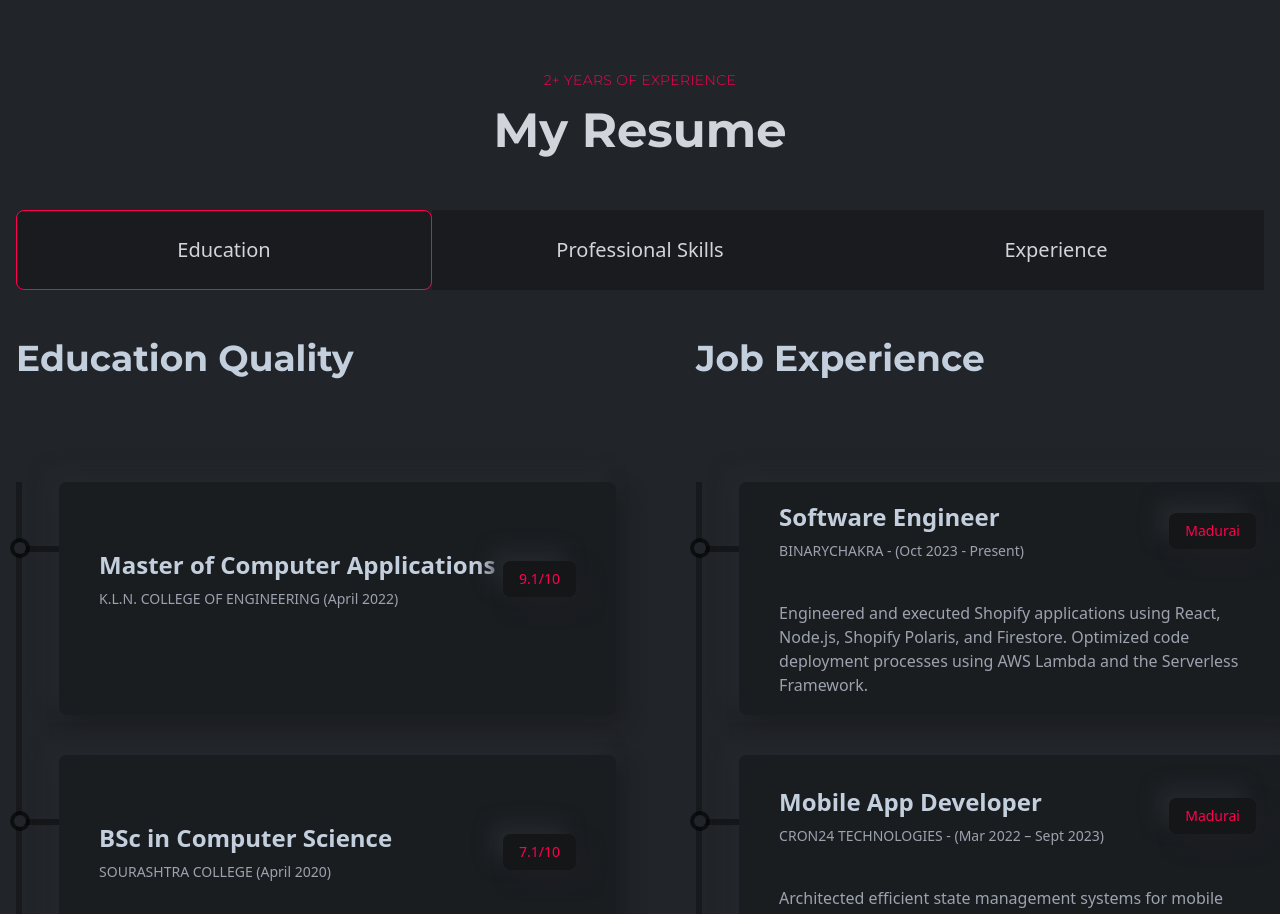
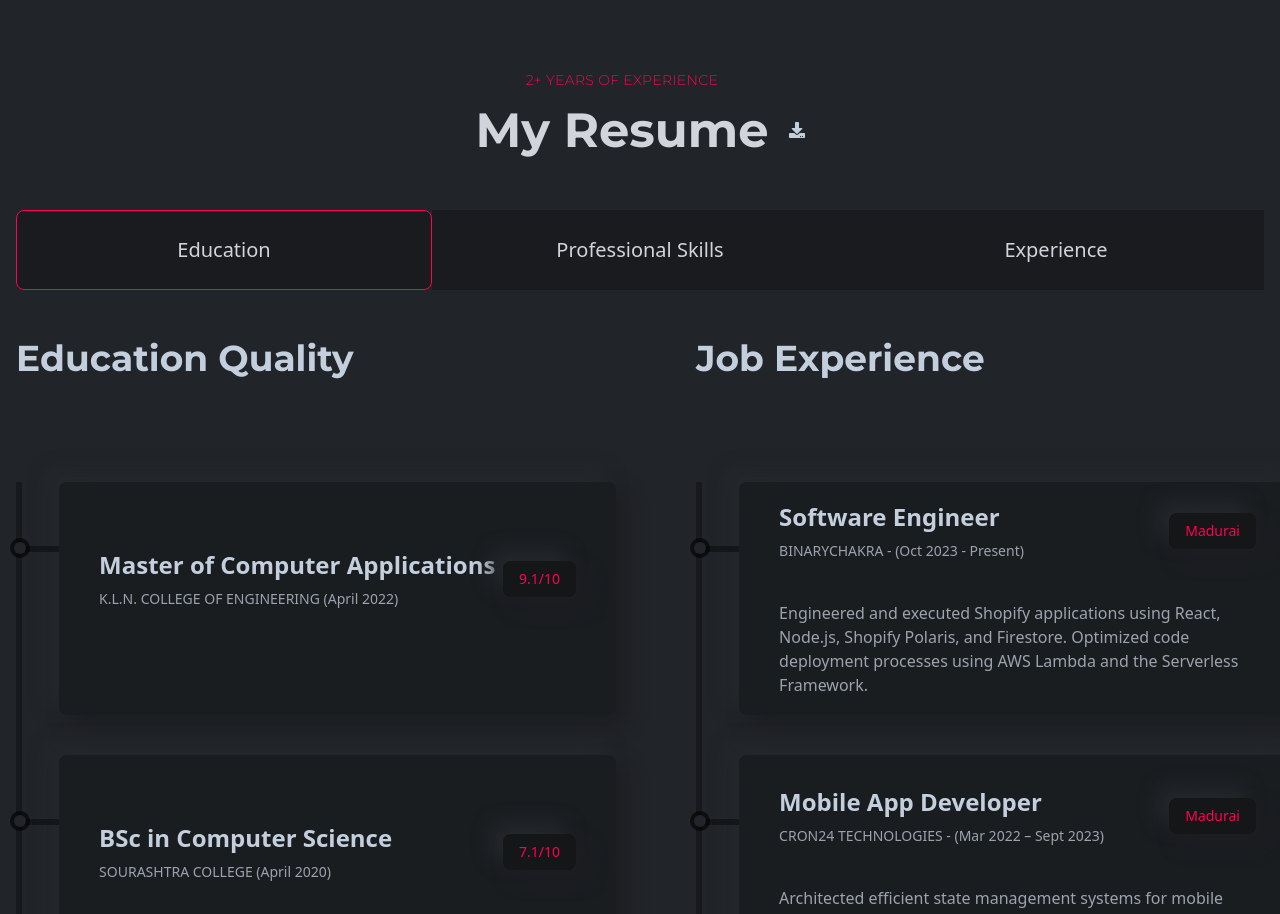
Before and after one commit to NJHarshavardhan/portfolio, a React (Create React App) app: page / in a window 1280 px wide. Shown: the part 1400-2314 px from the top of the page. Built offline with nearby package versions, Linux system fonts and the light colour scheme.

Commit message:
Resume added

```diff
--- a/src/components/resume/Resume.js
+++ b/src/components/resume/Resume.js
@@ -4,7 +4,7 @@ import Education from './Education';
 import Skills from './Skills';
 import Achievement from './Achievement';
 import Experience from "./Experience"
-
+import { FaDownload} from "react-icons/fa";
 const Resume = () => {
    const [educationData, setEducationData] = useState(true);
    const [skillData, setSkillData] = useState(false);
@@ -14,6 +14,12 @@ const Resume = () => {
     <section id="resume" className="w-full py-20 border-b-[1px] border-b-black">
       <div className="flex justify-center items-center text-center">
         <Title title="2+ YEARS OF EXPERIENCE" des="My Resume" />
+        <div style={{ marginLeft: "20px" ,marginBottom:"20px"}}>
+        <a href="https://ik.imagekit.io/nz0mhbk9t/Harsha-Resume-F.pdf?updatedAt=1721041421588" download="Harsha-Resume-F.pdf"target="_blank"
+               rel="noopener noreferrer">
+        <FaDownload />
+            </a>
+        </div>
       </div>
       <div>
         <ul className="w-full grid grid-cols-1 md:grid-cols-2 xl:grid-cols-3">
```
Also changed, not shown: 1 other file (tests, documents, lock files or other folders).
